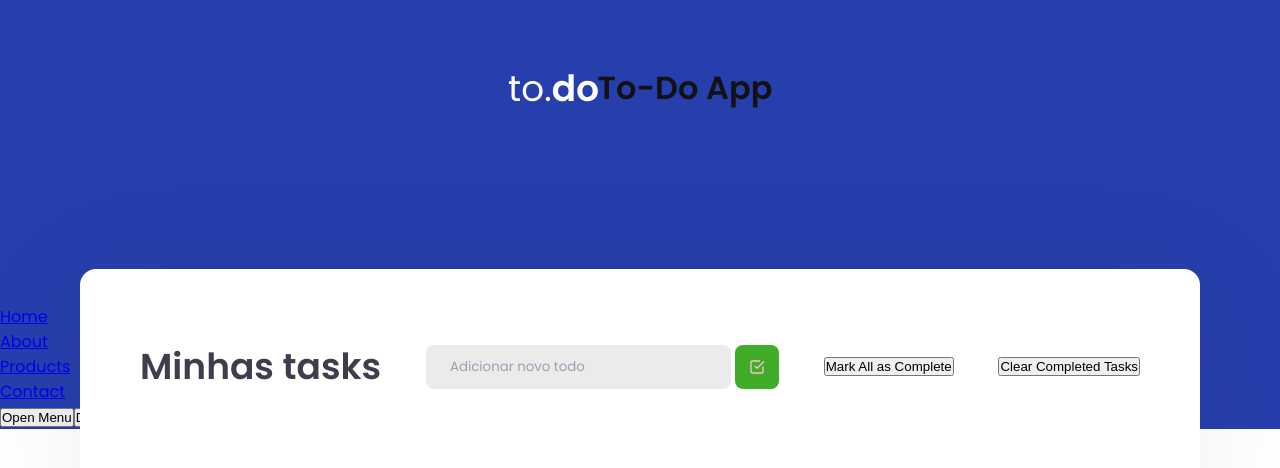
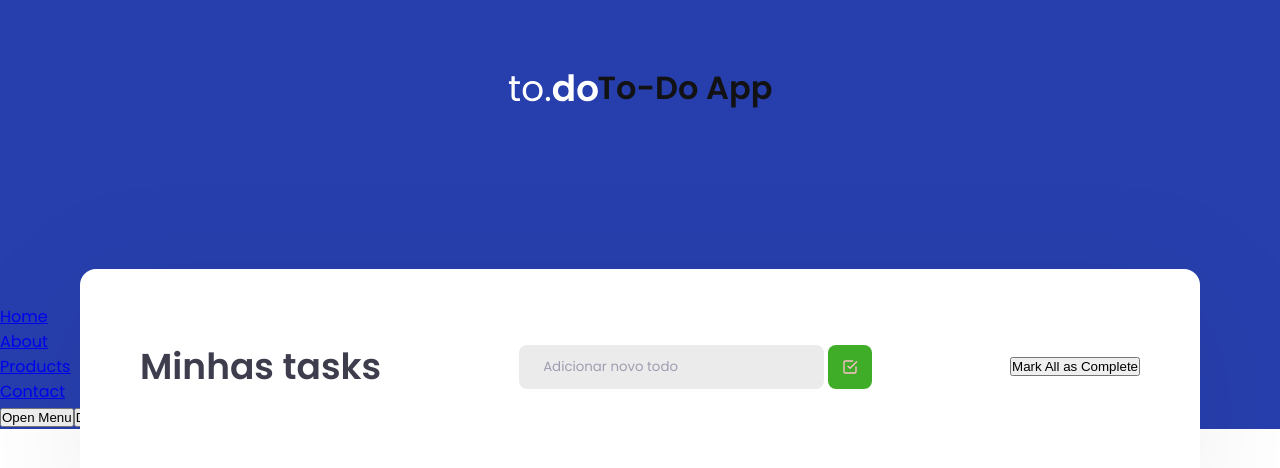
Before and after one commit to Eduardo-asj/tasklist-reactjs, a React app: page / in a window 1280 px wide. Shown: the top 468 px of the page. Built offline with nearby package versions, Linux system fonts and the light colour scheme.

Commit message:
Commenting button

```diff
--- a/src/components/TaskList.tsx
+++ b/src/components/TaskList.tsx
@@ -97,9 +97,9 @@ export function TaskList() {
         <button onClick={handleMarkAllTasksAsComplete}>
           Mark All as Complete
         </button>
-        <button onClick={handleClearCompletedTasks}>
+        {/* <button onClick={handleClearCompletedTasks}>
           Clear Completed Tasks
-        </button>
+        </button> */}
       </header>
 
       <main>
```
